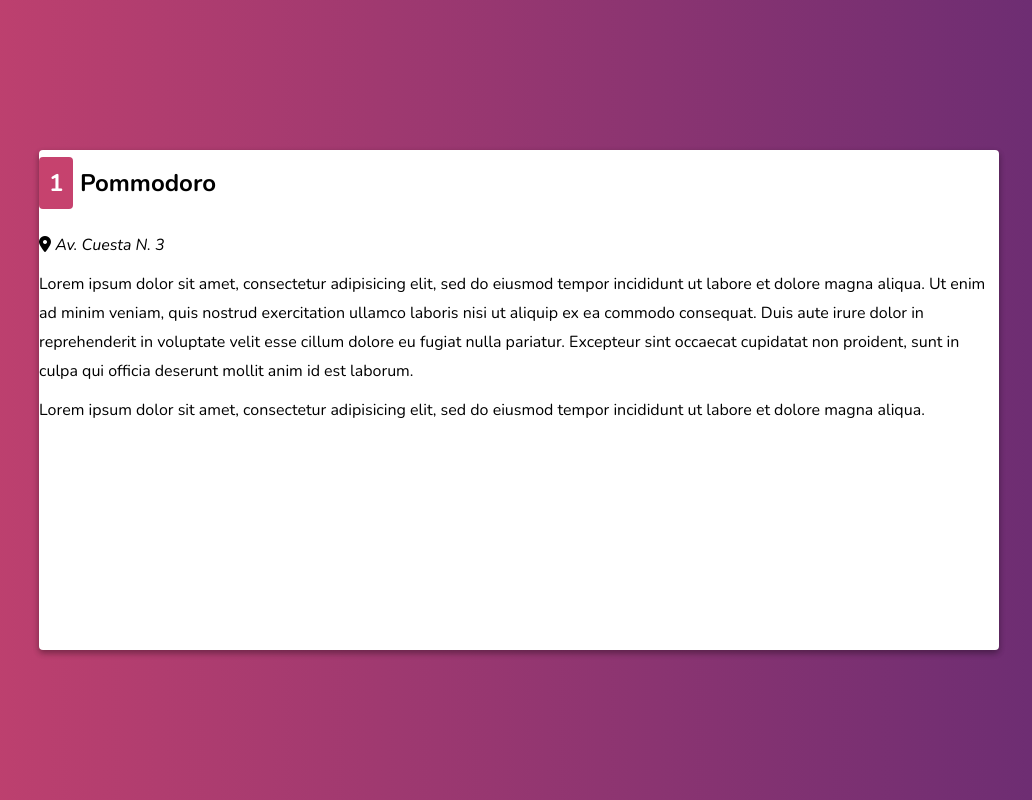
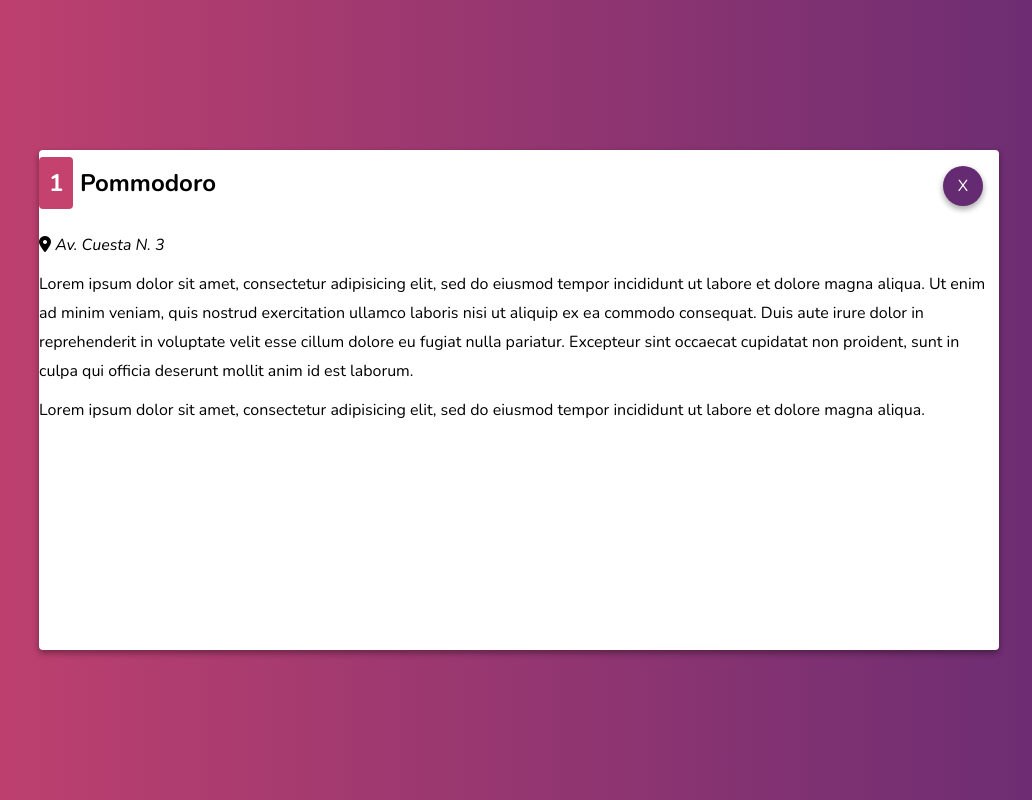
Before and after one commit to ofeGranate/boletines, a plain HTML site: page restaurantes/pommodoro.html in a window 1280 px wide. Shown: the whole page, without its empty margins (121-1153 px from the left). Drawn offline with nearby package versions, Linux system fonts and the light colour scheme.

Commit message:
Añadido el boton X de cierre en la pag secundaria (clase action y close)

```diff
--- a/assets/css/main.css
+++ b/assets/css/main.css
@@ -39,6 +39,30 @@ a {
   background-color: #fff;
   box-shadow: 0 3px 6px rgba(0,0,0,0.16), 0 3px 6px rgba(0,0,0,0.23);
   border-radius: 4px;
+  /* Marcamos esta clase content para hacerlo contenedor-posicionado */
+  /* Será la referencia de la clase close (la equis de cierre X) */
+  position: relative;
+}
+
+.actions {
+  position: absolute;
+  top: 1em;
+  right: 1em;
+}
+
+.close {
+  height: 40px;
+  width: 40px;
+  background: #642B73;
+  color: white;
+  border-radius: 50%;
+  display: inline-block;
+  box-shadow: 0 3px 6px rgba(0,0,0,0.16), 0 3px 6px rgba(0,0,0,0.23);
+  font-weight: 300px;
+  cursor: pointer;
+  display: flex;
+  align-items: center;
+  justify-content: center;
 }
 
 .paragraph {
--- a/restaurantes/pommodoro.html
+++ b/restaurantes/pommodoro.html
@@ -12,6 +12,11 @@
   <body>
     <div class="container">
       <div class="content">
+        <div class="actions">
+          <a href="../" class="close">
+            <span>X</span>
+          </a>
+        </div>
         <header>
           <h2 class="title-item">
             <span class="position">1</span>
```
